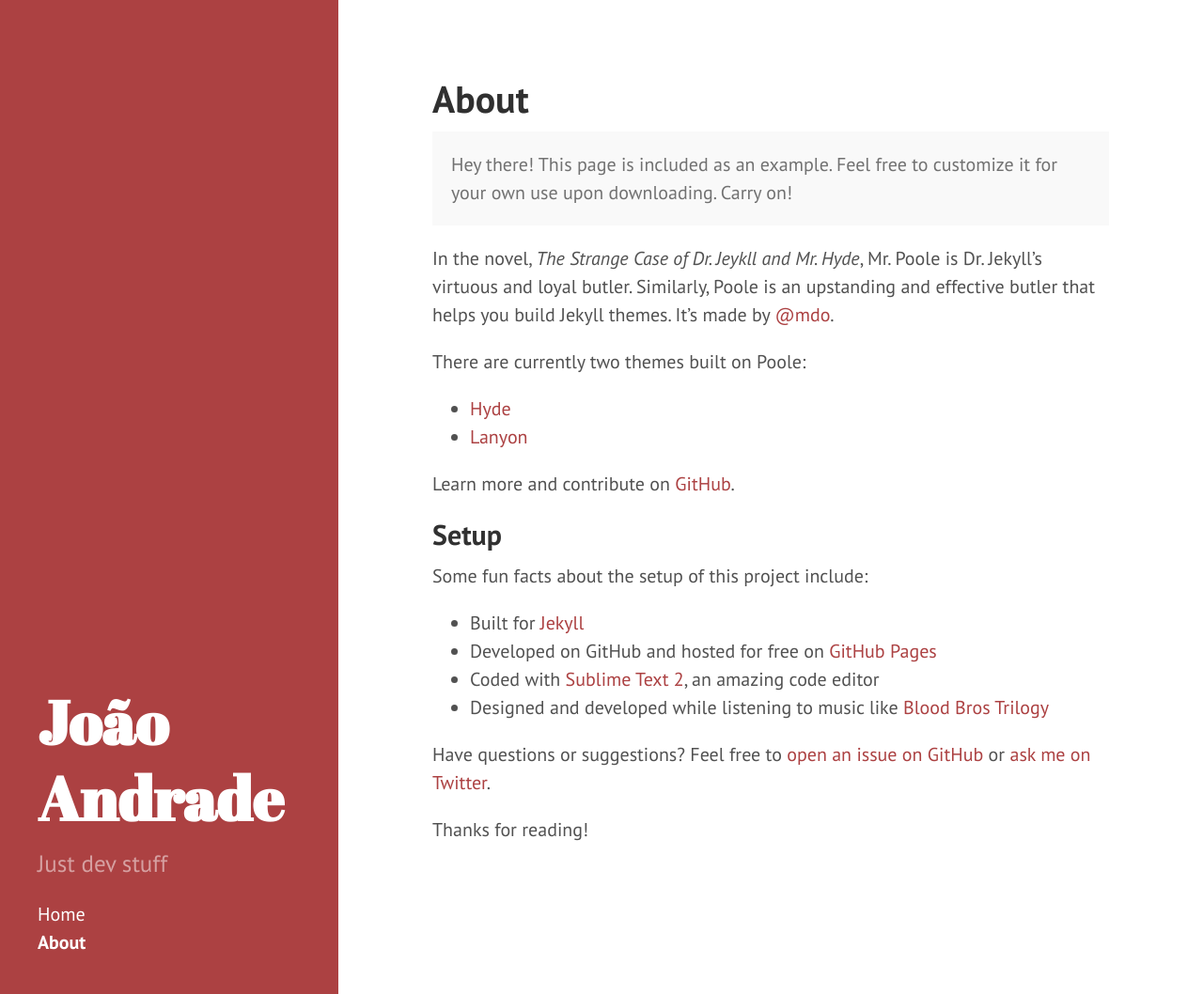
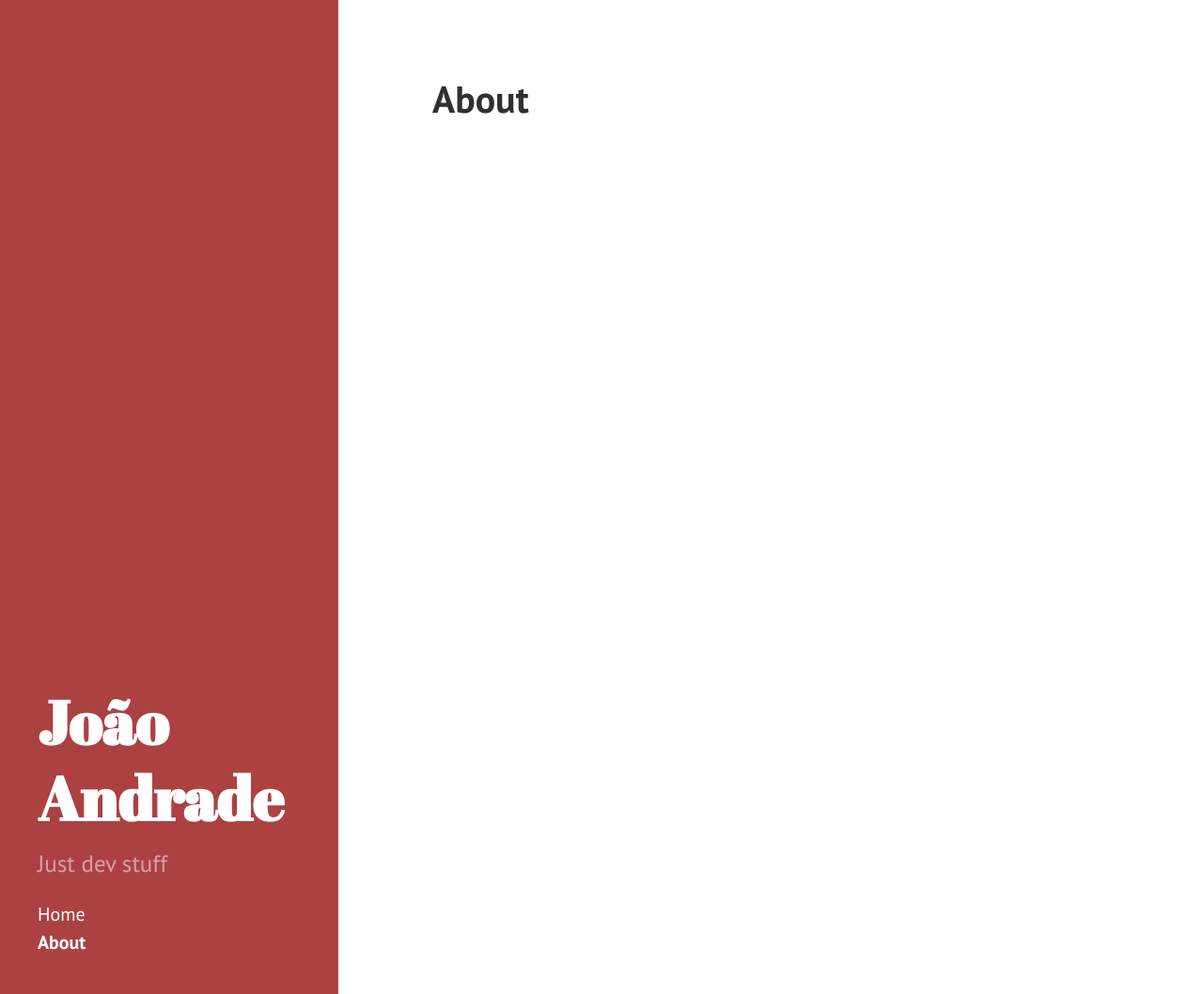
Before and after one commit to jdandrade/jdandrade.github.io, a Jekyll site: the page built from about.md, in a window 1280 px wide and 1058 px high. Shown: the whole window at 94% size. Built offline with Jekyll 4.4.1, drawn with Linux system fonts in a browser that asks for light colours; Markdown is read by kramdown in place of the engine named in the settings.

Commit message:
clean about

```diff
--- a/about.md
+++ b/about.md
@@ -2,29 +2,3 @@
 layout: page
 title: About
 ---
-
-<p class="message">
-  Hey there! This page is included as an example. Feel free to customize it for your own use upon downloading. Carry on!
-</p>
-
-In the novel, *The Strange Case of Dr. Jeykll and Mr. Hyde*, Mr. Poole is Dr. Jekyll's virtuous and loyal butler. Similarly, Poole is an upstanding and effective butler that helps you build Jekyll themes. It's made by [@mdo](https://twitter.com/mdo).
-
-There are currently two themes built on Poole:
-
-* [Hyde](http://hyde.getpoole.com)
-* [Lanyon](http://lanyon.getpoole.com)
-
-Learn more and contribute on [GitHub](https://github.com/poole).
-
-## Setup
-
-Some fun facts about the setup of this project include:
-
-* Built for [Jekyll](http://jekyllrb.com)
-* Developed on GitHub and hosted for free on [GitHub Pages](https://pages.github.com)
-* Coded with [Sublime Text 2](http://sublimetext.org), an amazing code editor
-* Designed and developed while listening to music like [Blood Bros Trilogy](https://soundcloud.com/maddecent/sets/blood-bros-series)
-
-Have questions or suggestions? Feel free to [open an issue on GitHub](https://github.com/poole/issues/new) or [ask me on Twitter](https://twitter.com/mdo).
-
-Thanks for reading!
```
